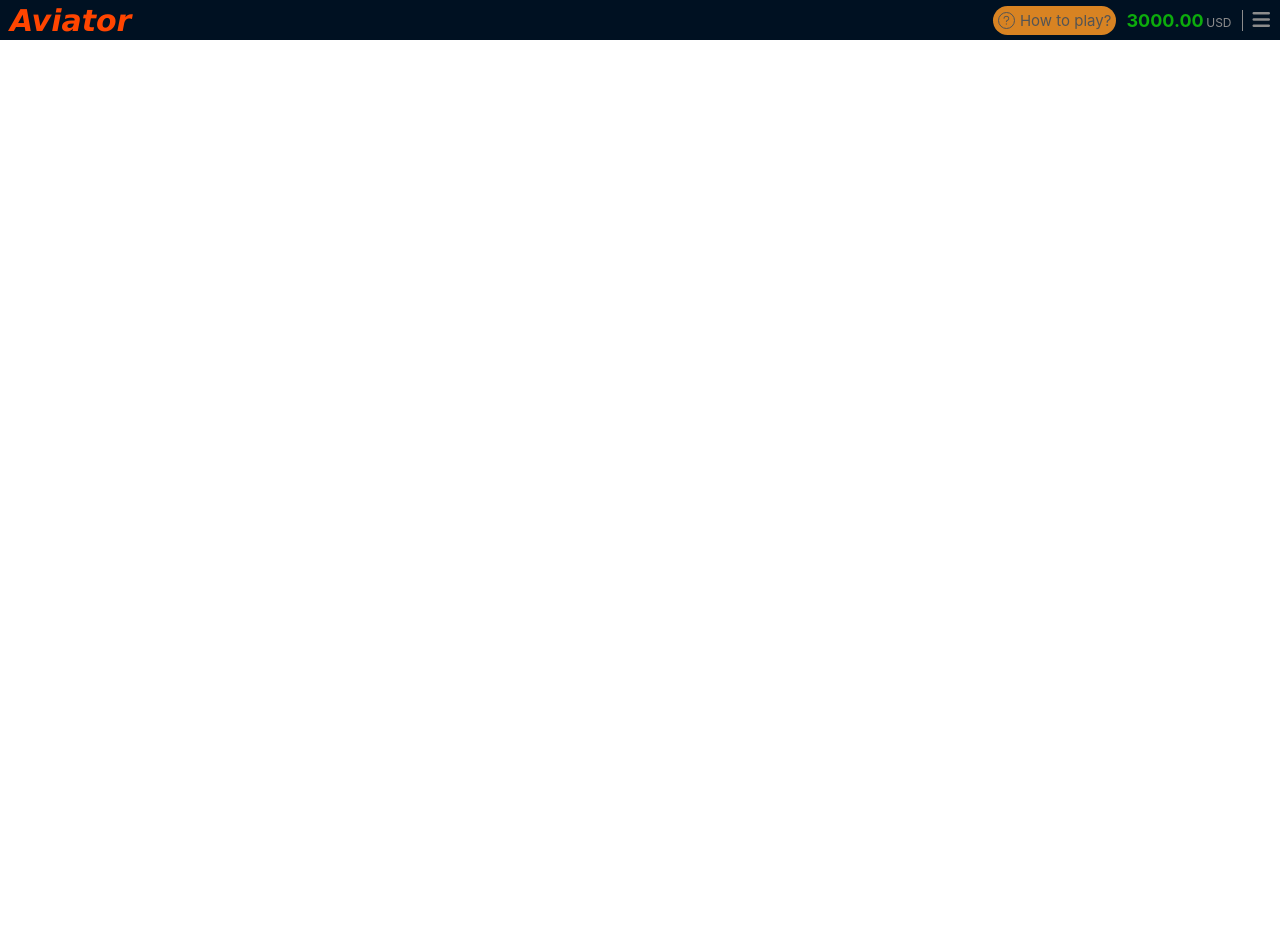
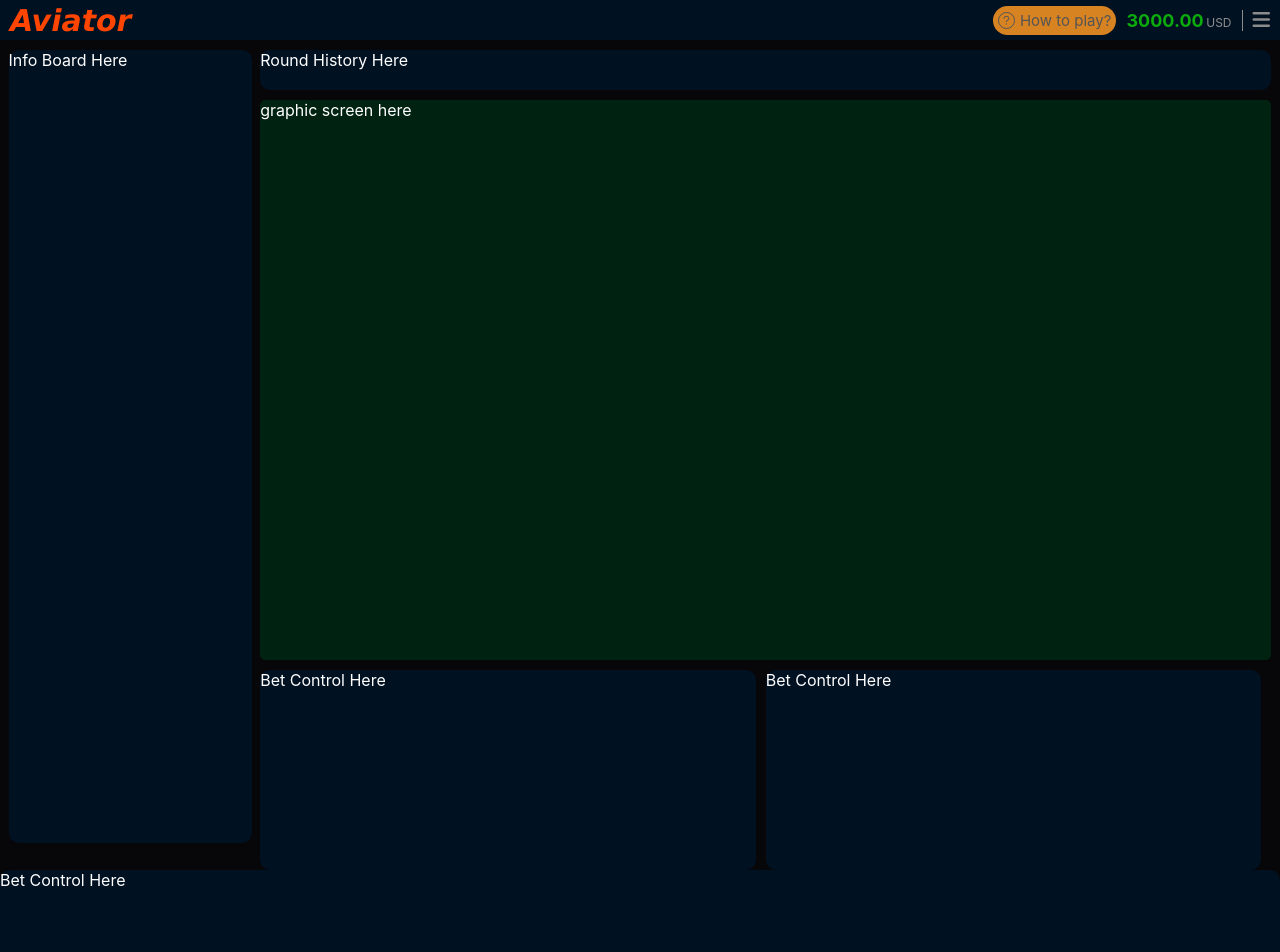
Before and after one commit to clint360/aviator-game, a React (Create React App) app: page / in a window 1280 px wide. Shown: the top 952 px of the page. Before the commit the page ends 800 px from the top, so only its background shows below. Built offline with nearby package versions, Linux system fonts and the light colour scheme.

Commit message:
finished the UI layout

```diff
--- a/src/App.css
+++ b/src/App.css
@@ -0,0 +1,3 @@
+.App {
+    background: rgb(7, 7, 10);
+}
--- /dev/null
+++ b/src/core/components/organisms/betcontrol/BetControl.css
@@ -0,0 +1,7 @@
+.betcontrol {
+    width: 100%;
+    background: #012;
+    min-height: 200px;
+    border-radius: 10px;
+    color: white
+}
--- /dev/null
+++ b/src/core/components/organisms/betcontrol/BetControl.tsx
@@ -0,0 +1,10 @@
+import * as React from 'react';
+import './BetControl.css'
+
+export function BetControl() {
+  return (
+    <div className="betcontrol">
+        Bet Control Here
+    </div>
+  )
+}
--- /dev/null
+++ b/src/core/components/organisms/graphicscreen/GraphicScreen.css
@@ -0,0 +1,7 @@
+.graphicScreen {
+    width: 100%;
+    background: #021;
+    height: 70vh;
+    border-radius: 5px;
+    color: white;
+}
--- /dev/null
+++ b/src/core/components/organisms/graphicscreen/GraphicScreen.tsx
@@ -0,0 +1,10 @@
+import * as React from 'react';
+import './GraphicScreen.css'
+
+export function GraphicScreen() {
+  return (
+    <div className="graphicScreen">
+        graphic screen here
+    </div>
+  )
+}
--- /dev/null
+++ b/src/core/components/organisms/infoboard/Infoboard.css
@@ -0,0 +1,17 @@
+.infoboard {
+    width: 100%;
+    background: #012;
+    height: 99.1vh;
+    border-radius: 10px;
+    color: white !important;
+}
+
+.infoboard .tabs {
+    padding: 20px;
+    margin: auto;
+}
+
+.infoboard .tab {
+    color: white;
+    border-radius: 20px;
+}
--- /dev/null
+++ b/src/core/components/organisms/infoboard/Infoboard.tsx
@@ -0,0 +1,10 @@
+import * as React from 'react';
+import './Infoboard.css';
+export function Infoboard() {
+
+  return (
+    <div className='infoboard'>
+          Info Board Here
+    </div>
+  )
+}
--- /dev/null
+++ b/src/core/components/organisms/roundhistoryline/RoundHistoryLine.css
@@ -0,0 +1,7 @@
+.roundhistoryline {
+    height: 40px;
+    width: 100%;
+    border-radius: 10px;
+    color: white;
+    background-color: #012;
+}
--- /dev/null
+++ b/src/core/components/organisms/roundhistoryline/RoundHistoryLine.tsx
@@ -0,0 +1,10 @@
+import * as React from 'react';
+import './RoundHistoryLine.css'
+
+export function RoundHistoryLine() {
+  return (
+    <div className="roundhistoryline">
+      Round History Here
+    </div>
+  )
+}
--- /dev/null
+++ b/src/pages/gamefront/GameUI.css
@@ -0,0 +1,28 @@
+.gameUISection {
+    display: flex;
+    flex-wrap: wrap;
+    justify-content: space-evenly;
+    padding-top: 10px;
+}
+
+.gameUISection .block-one {
+    flex-basis: 19%;
+}
+
+.gameUISection .block-two {
+    width: 79%;
+    display: flex;
+    flex-direction: column;
+    gap: 10px;
+}
+
+.gameUISection .block-two .two-bet-controls {
+    display: flex;
+    display: flex;
+    flex-wrap: wrap;
+    gap: 10px;
+}
+
+.gameUISection .block-two .two-bet-controls div {
+    flex-basis: 49%;
+}
--- a/src/pages/gamefront/GameUI.tsx
+++ b/src/pages/gamefront/GameUI.tsx
@@ -1,10 +1,29 @@
-import * as React from 'react'
+import * as React from 'react';
+import './GameUI.css'
+import { BetControl } from '../../core/components/organisms/betcontrol/BetControl'
+import { GraphicScreen } from '../../core/components/organisms/graphicscreen/GraphicScreen'
+import { Infoboard } from '../../core/components/organisms/infoboard/Infoboard'
 import { Navbar } from '../../core/components/organisms/navbar/Navbar'
+import { RoundHistoryLine } from '../../core/components/organisms/roundhistoryline/RoundHistoryLine'
 
 export function GameUI() {
   return (
-    <div>
+      <div className='gameUI'>
       <Navbar />
+      <div className="gameUISection">
+      <div className="block-one">
+      <Infoboard />
+      </div>
+      <div className="block-two">
+      <RoundHistoryLine />
+      <GraphicScreen />
+      <div className="two-bet-controls">
+      <div><BetControl /></div>
+      <div><BetControl /></div>
+      </div>
+      </div>
+  </div>
+  <div><BetControl /></div>
     </div>
   )
 }
```
